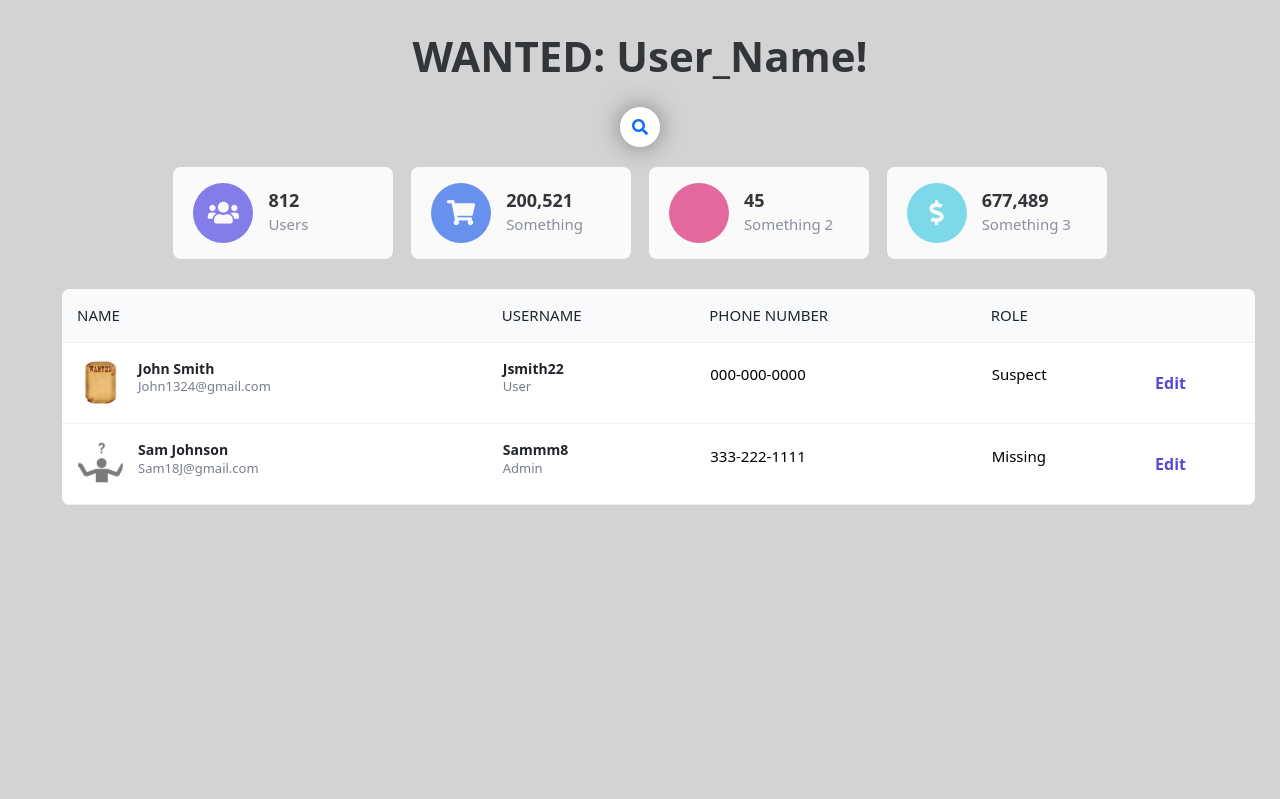
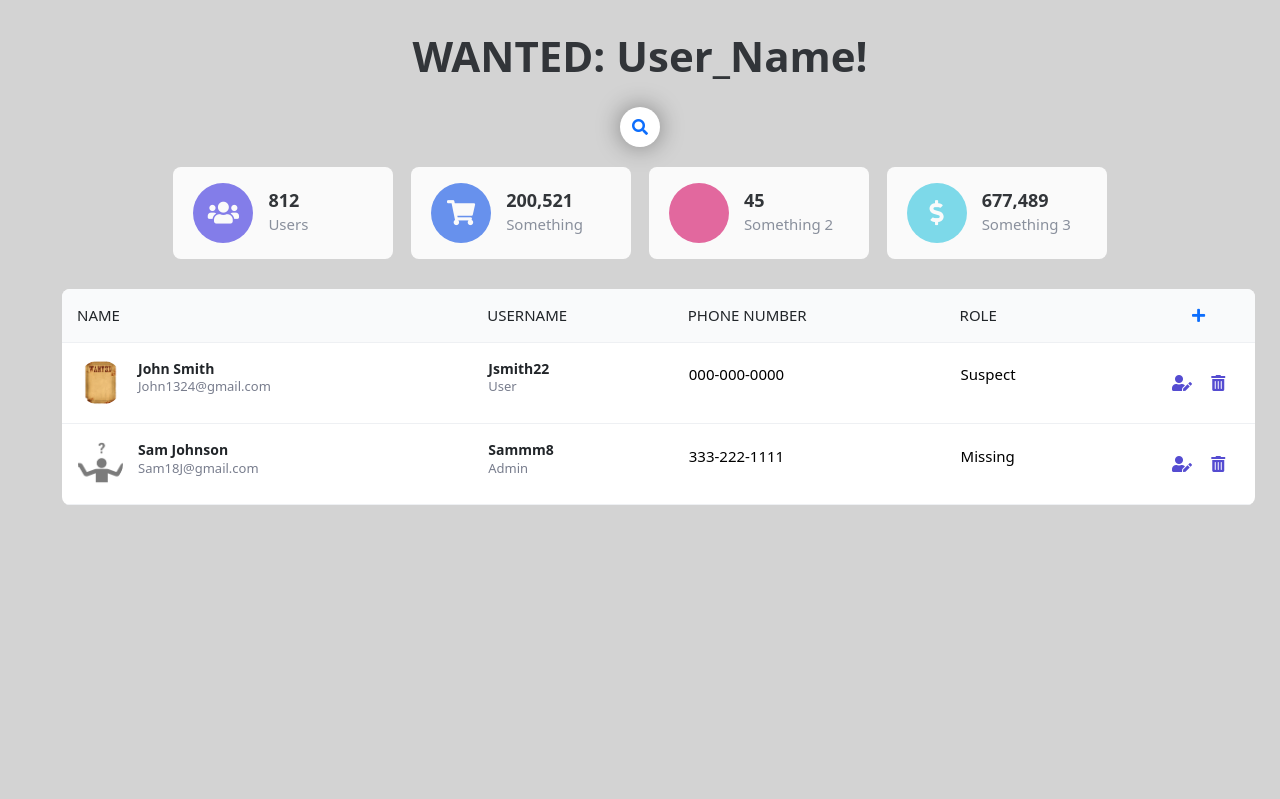
Before and after one commit to LettuceInvestigate/FindDaniel, a PHP site: page /html/dashboard.html in a window 1280 px wide. Shown: the part 136-935 px from the top of the page. Run offline with PHP 8.4, Linux system fonts and the light colour scheme; some libraries are stand-ins or nearby versions.

Commit message:
ADDED COOL BUTTONS!

```diff
--- a/TODO-NOTES.txt
+++ b/TODO-NOTES.txt
@@ -6,7 +6,8 @@ General To-Do:
 - Logout button somewhere
 - forgot password & sign up buttons should show a line under when hovering on them
 - some fas fa stuff do not load
-- lettucemeet link does not work on learnmore page
+- lettucemeet link does not work on learnmore page.
+- FIX HOME PAGE: DO NOT USE MARGIN OR PADDING WITH BOOTSTRAP THAT WAY!
 
 Nav Bar:
 - Make the logo smaller
--- a/css/styles.css
+++ b/css/styles.css
@@ -125,14 +125,24 @@
   font-size: 16px;
   transition: 0.8s;
 }
-
-#dashboardTHeadTD{
+#D-Tabel-Head{
   font-size: 15px;
   text-transform: uppercase;
   font-weight: 400;
   background: #F9FAFB;
   text-align: start;
   padding: 15px;
+}
+#D-Tabel-Add{
+  font-size: 15px;
+  text-transform: uppercase;
+  font-weight: 400;
+  background: #F9FAFB;
+  text-align: end;
+  text-decoration: none;
+  padding-right: 50px;
+  color: #554CD1;
+  font-weight: 600;
 }
 #D-tr{
   border-bottom: 1px solid #eef0f3;
@@ -193,12 +203,19 @@
   font-size: 15px;
   color: #000;
 }
-#D-td-edit{
-  padding: 10px 15px;
+#D-td-edit-delete{
+  text-align: end;
 }
-#D-td-edit a{
+#D-td-edit-delete a{
   text-decoration: none;
-  font-size: 14;
+  font-size: 15;
   color: #554CD1;
   font-weight: 600;
 }
+#D-tr #D-td-edit-delete .editButton{
+  padding-right: 15px;
+
+}
+#D-tr #D-td-edit-delete .deleteButton{
+  padding-right: 30px;
+}
--- a/html/dashboard.html
+++ b/html/dashboard.html
@@ -49,7 +49,7 @@
       margin-top: 20px; display: flex; align-items:center; transition: 0.8s;
       box-shadow: 0 0 25px 0 rgba(0, 0, 0, 0.4); justify-content: center; '>
       <input class="searchBar" type="text" placeholder="Search..">
-      <a href="">
+      <a href="#">
         <li class="fas fa-search"></li>
       </a>
     </div>
@@ -114,11 +114,17 @@
       <table width="100%" style='border-collapse: collapse;'>
         <thead>
           <tr style='border-bottom: 1px solid #eef0f3;'>
-            <td id="dashboardTHeadTD">Name</td>
-            <td id="dashboardTHeadTD">Username</td>
-            <td id="dashboardTHeadTD">Phone Number</td>
-            <td id="dashboardTHeadTD">Role</td>
-            <td id="dashboardTHeadTD"></td>
+            <td id="D-Tabel-Head">Name</td>
+            <td id="D-Tabel-Head">Username</td>
+            <td id="D-Tabel-Head">Phone Number</td>
+            <td id="D-Tabel-Head">Role</td>
+            <td id="D-Tabel-Add">
+              <a href="#">
+                <li class="fas fa-plus"></li>
+              </a>
+            </td>
+
+            <!--<a href="#" class="fas fa-search></a>-->
           </tr>
         </thead>
 
@@ -147,7 +153,14 @@
             <td id="D-td-role">
               <p>Suspect</p>
             </td>
-            <td id="D-td-edit"><a href="#">Edit</a></td>
+            <td id="D-td-edit-delete">
+              <a class="editButton" href="#">
+                <li class="fas fa-user-edit"></li>
+              </a>
+              <a class="deleteButton" href="#">
+                <li class="fas fa-trash-alt"></li>
+              </a>
+            </td>
           </tr>
 
           <!--temp ex 2-->
@@ -172,7 +185,14 @@
             <td id="D-td-role">
               <p>Missing</p>
             </td>
-            <td id="D-td-edit"><a href="#">Edit</a></td>
+            <td id="D-td-edit-delete">
+              <a class="editButton" href="#">
+                <li class="fas fa-user-edit"></li>
+              </a>
+              <a class="deleteButton" href="#">
+                <li class="fas fa-trash-alt"></li>
+              </a>
+            </td>
           </tr>
         </tbody>
       </table>
--- a/html/learnmore.html
+++ b/html/learnmore.html
@@ -41,8 +41,8 @@
         <!-- Content -->
         <div style="animation: fadeIn 4s; color: #d9dfdb; line-height: 22px">
             <center>Daniel - Project Manager</center><br>
+            <center>Sal - Frontend</center><br>
             <center>Daisy - Frontend</center><br>
-            <center>Sal - Frontend</center><br>
             <center>Elian - Database</center><br>
             <center>Eric - API </center><br>
             <center>Zach - API </center><br>
--- a/html/ourtragedy.html
+++ b/html/ourtragedy.html
@@ -42,7 +42,7 @@
         <center>were all meeting each other for the first time.</center>
         <center>This dude Daniel didn't show up and we were</center>
         <center>all like "What the hell?" Eric suggested<br>our group name be "<span id="our-red">Where's Daniel?</span>"</center>
-        <center>This inspired the theming of our contact<br>managerto be based around</center>
+        <center>This inspired the theming of our contact<br>manager to be based around</center>
         <center><span id="our-red">mystery and murder</span>.</center>
         <center><a id="our-red" href="learnmore.html" style='text-decoration: underline;'>Learn More</a></center>
       </div>
```
